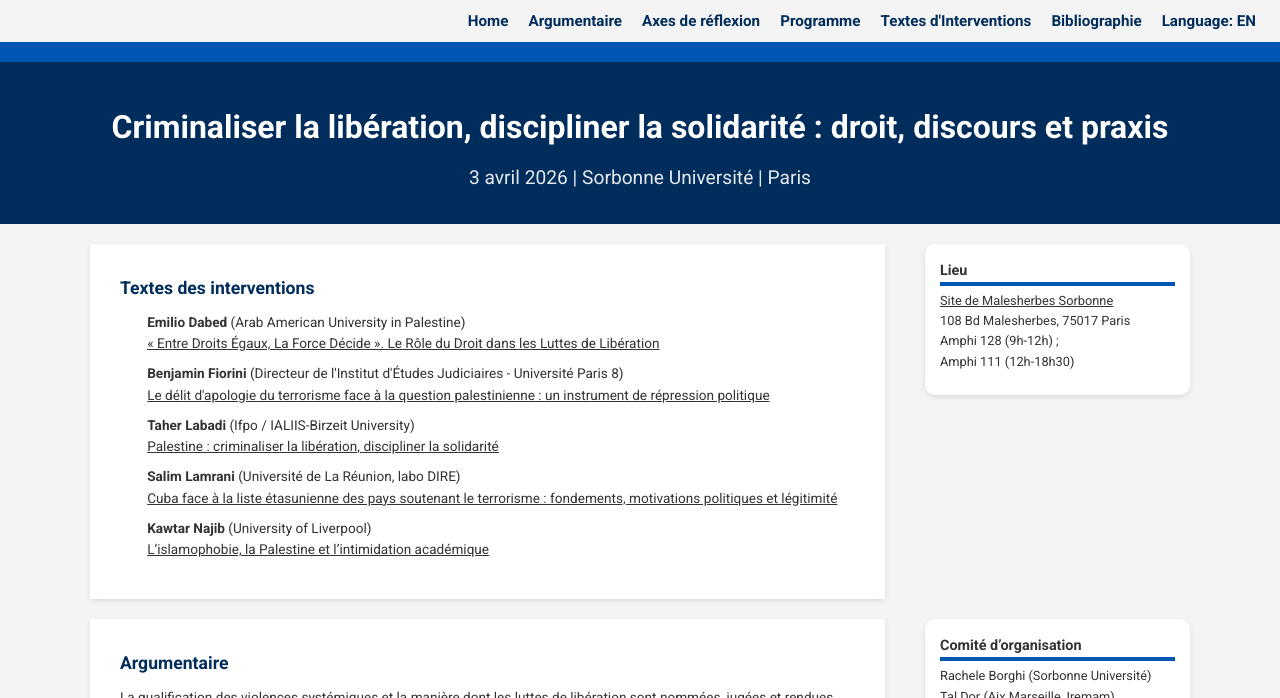
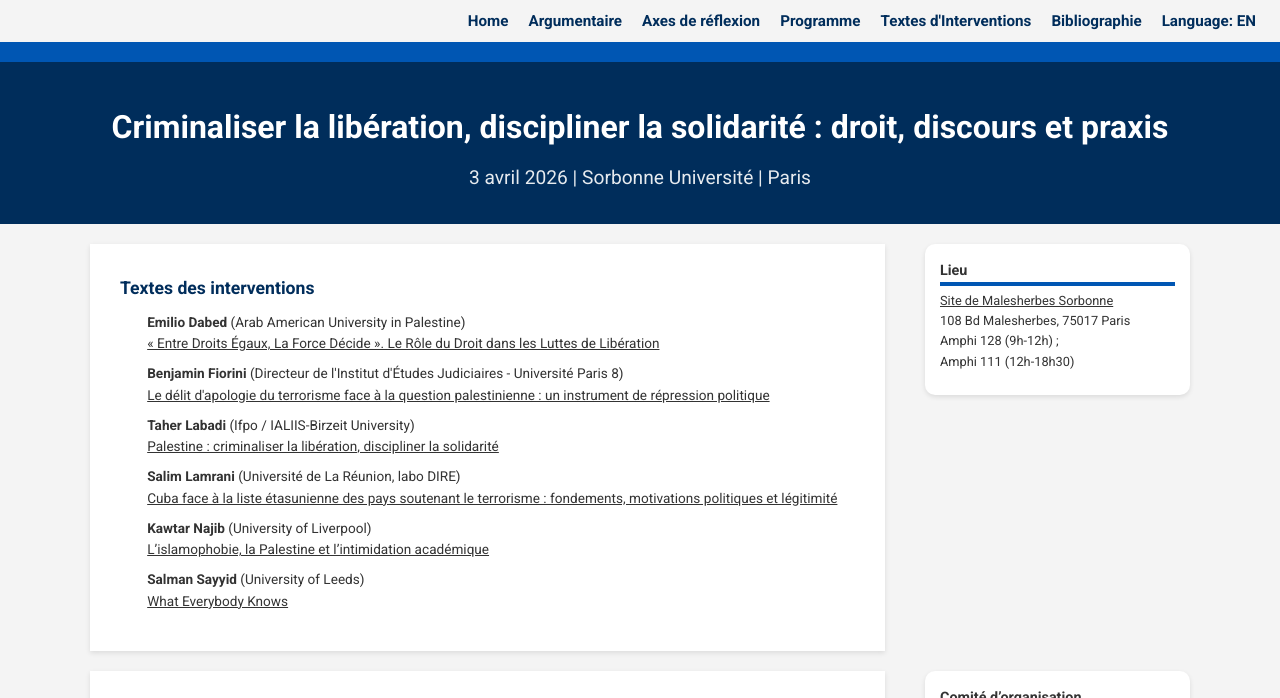
Before and after one commit to droit-discours-praxis/droit-discours-praxis.github.io, a plain HTML site: page index.html in a window 1280 px wide. Shown: the top 698 px of the page. Drawn offline with Linux system fonts and the light colour scheme.

Commit message:
Update index.html

```diff
--- a/index.html
+++ b/index.html
@@ -59,6 +59,11 @@
                 <p>
                     <strong>Kawtar Najib</strong> (University of Liverpool)<br>
                     <a href="knajib.pdf" target="_blank">L’islamophobie, la Palestine et l’intimidation académique</a>
+                </p>
+
+                <p>
+                    <strong>Salman Sayyid</strong> (University of Leeds)<br>
+                    <a href="ssayyid.pdf" target="_blank">What Everybody Knows</a>
                 </p>
             </div>
         </article>
```
